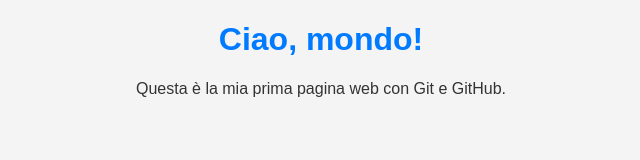
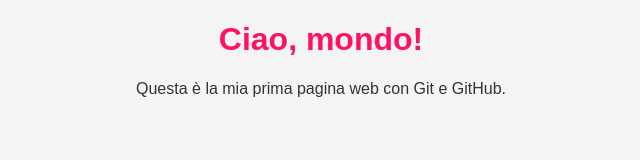
Before and after one commit to Cate0903/primo-progetto, a plain HTML site: page index.html in a window 1280 px wide. Shown: the whole page, without its empty margins (319-959 px from the left). Drawn offline with Linux system fonts and the light colour scheme.

Commit message:
Aggiunto file style.css

```diff
--- a/style.css
+++ b/style.css
@@ -6,5 +6,5 @@ body {
 }
 
 h1 {
-    color: #007bff;
+    color: #ff1266;
 }
```
Also changed, not shown: script.js (added).
